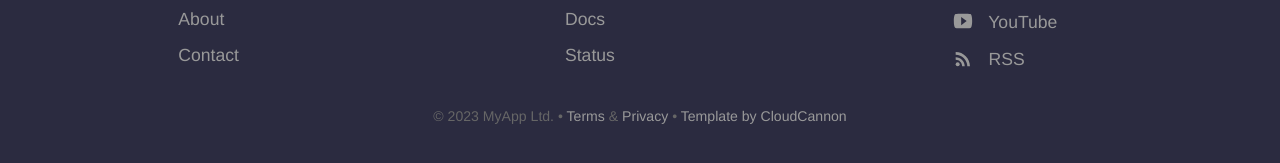
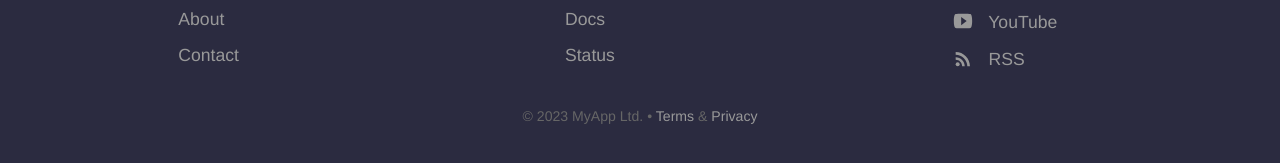
Before and after one commit to STIERTH1/orclida_dev.github.io, a Jekyll site: the page built from index.html, in a window 1280 px wide and 900 px high, scrolled down 2412 px. Shown: the part 724-887 px from the top of the window. Built offline with Jekyll 4.4.1, drawn with Linux system fonts in a browser that asks for light colours.

Commit message:
Update default.html

```diff
--- a/_layouts/default.html
+++ b/_layouts/default.html
@@ -23,7 +23,7 @@
 	<body>
 		<header>
 			<div class="container">
-				<div class="company-name"><a href="{{ site.baseurl }}/"><img src="{{ site.baseurl }}/images/logo.svg" alt="Hydra Logo" width="95" height="33" /></a></div>
+				<div class="company-name"><a href="{{ site.baseurl }}/"><img src="{{ site.baseurl }}/images/doc4spine_logo.png" alt="Orclida" width="95" height="33" /></a></div>
 				{% include navigation.html %}
 			</div>
 		</header>
@@ -44,7 +44,7 @@
 					</ul>
 					{% endfor %}
 				</div>
-				<p class="copyright">&copy; {{ site.time | date: '%Y' }} MyApp Ltd. • <a href="#">Terms</a> &amp; <a href="#">Privacy</a> • <a href="https://cloudcannon.com/">Template by CloudCannon</a></p>
+				<p class="copyright">&copy; {{ site.time | date: '%Y' }} MyApp Ltd. • <a href="#">Terms</a> &amp; <a href="#">Privacy</a></p>
 			</div>
 		</footer>
 		<script>
```
